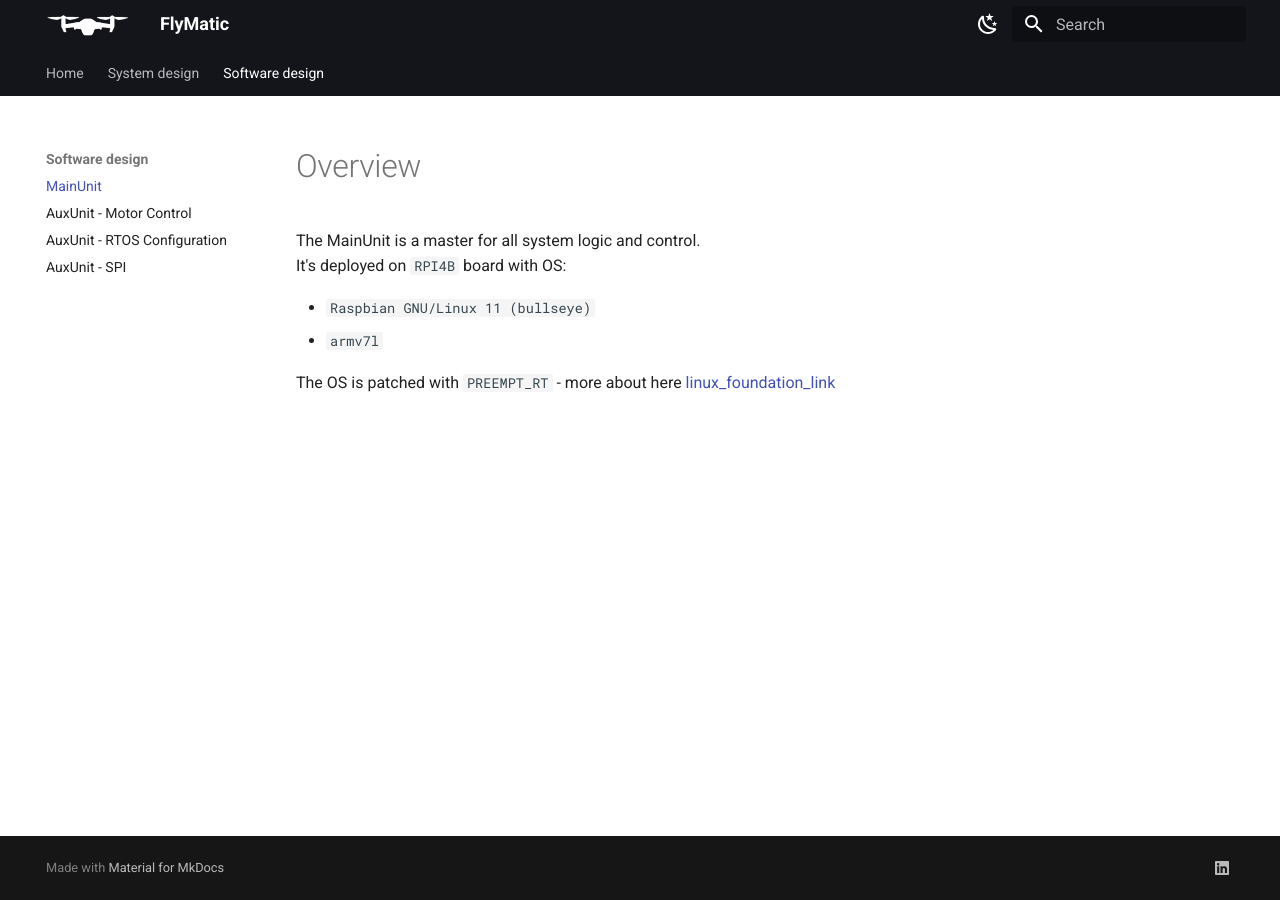
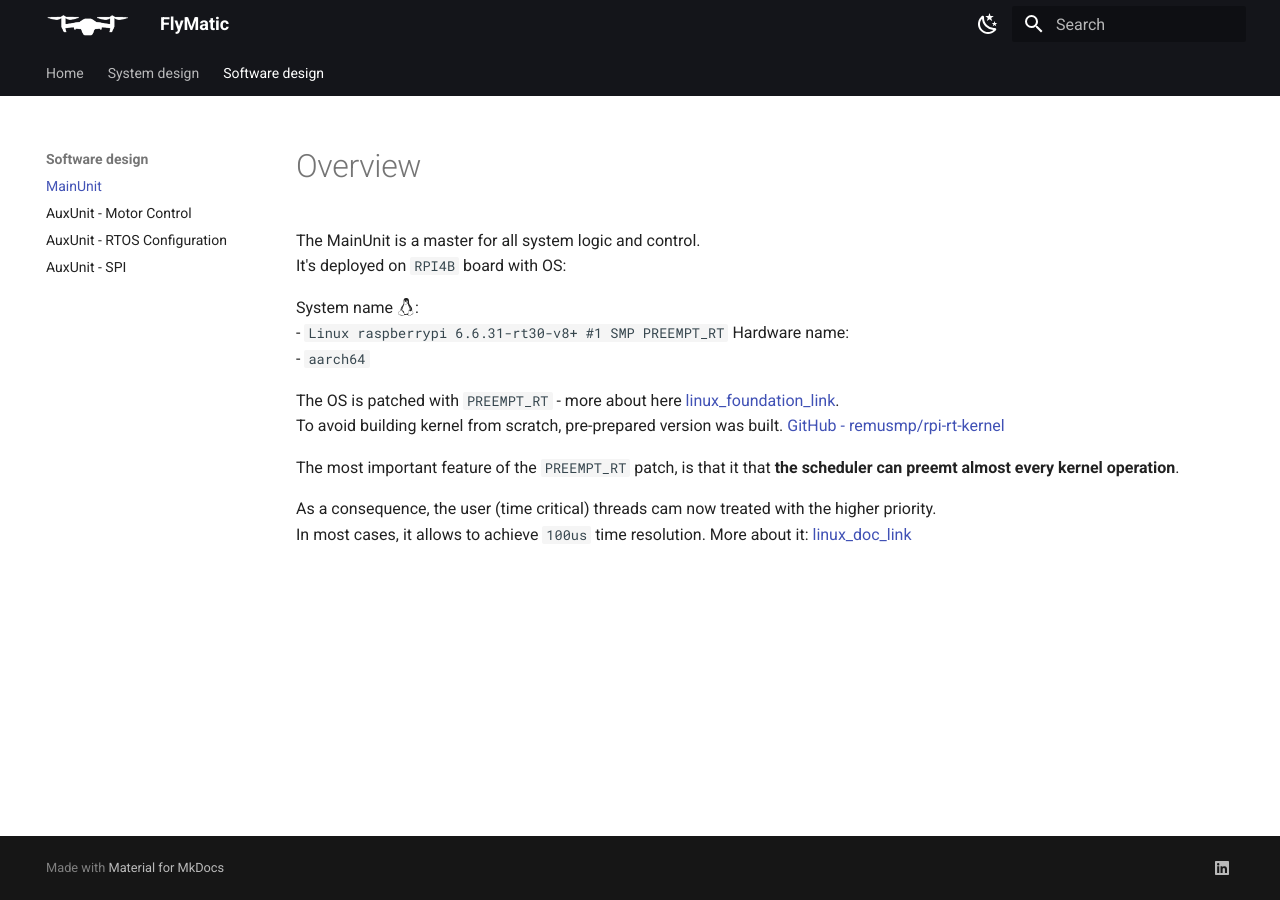
Before and after one commit to inpgbburda/FlyMatic, an MkDocs documentation site: the page built from docs/software-design/main_unit.md, in a window 1280 px wide. Built offline with MkDocs 1.6.1 and Material for MkDocs 9.7.7, drawn with Linux system fonts in a browser that asks for light colours; a style sheet for code colours, icons or effects is not loaded.

Commit message:
Update the OS information and the RPI repo link

```diff
--- a/docs/software-design/main_unit.md
+++ b/docs/software-design/main_unit.md
@@ -3,7 +3,15 @@
 The MainUnit is a master for all system logic and control.
 It's deployed on `RPI4B` board with OS:
 
-- `Raspbian GNU/Linux 11 (bullseye)`
-- `armv7l`
+System name :simple-linux::
+- `Linux raspberrypi 6.6.31-rt30-v8+ #1 SMP PREEMPT_RT`
+Hardware name:
+- `aarch64`
 
-The OS is patched with `PREEMPT_RT` - more about here [linux_foundation_link](https://wiki.linuxfoundation.org/realtime/start#documentation)
+The OS is patched with `PREEMPT_RT` - more about here [linux_foundation_link](https://wiki.linuxfoundation.org/realtime/start#documentation).
+To avoid building kernel from scratch, pre-prepared version was built. [GitHub - remusmp/rpi-rt-kernel](https://github.com/remusmp/rpi-rt-kernel)
+
+The most important feature of the `PREEMPT_RT` patch, is that it that **the scheduler can preemt almost every kernel operation**.
+
+As a consequence, the user (time critical) threads cam now treated with the higher priority.
+In most cases, it allows to achieve `100us` time resolution. More about it: [linux_doc_link](https://docs.kernel.org/next/core-api/real-time/theory.html)
```
Also changed, not shown: docs/index.md (+1 -1 lines).
